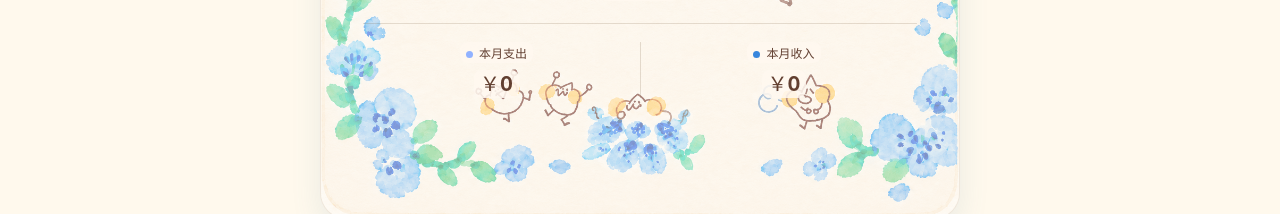
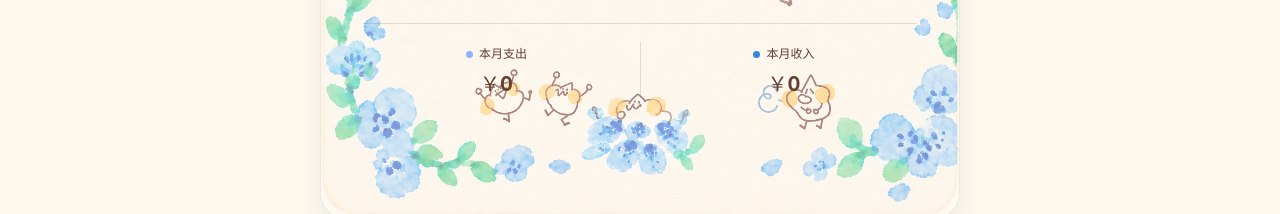
Before and after one commit to GsmhKor/my-ledger, a React (Vite) app: page / in a window 1280 px wide. Shown: the part 292-506 px from the top of the page. Built offline with nearby package versions, Linux system fonts and the light colour scheme.

Commit message:
发布 1.4.1

```diff
--- a/package.json
+++ b/package.json
@@ -1,7 +1,7 @@
 {
   "name": "my-ledger",
   "private": true,
-  "version": "1.4.0",
+  "version": "1.4.1",
   "type": "module",
   "scripts": {
     "dev": "vite",
--- a/src/App.css
+++ b/src/App.css
@@ -11,7 +11,7 @@
 .balance-main { display: flex; flex-direction: column; align-items: center; padding-bottom: 22px; }
 .balance-main span { font-size: 14px; }
 .balance-main strong { max-width: 100%; margin-top: 8px; font-size: 43px; font-variant-numeric: tabular-nums; letter-spacing: -.035em; text-align: center; }
-.balance-main span, .balance-main strong, .balance-grid span, .balance-grid strong { padding: 2px 6px; border-radius: 8px; background: color-mix(in srgb, var(--balance-paper) 86%, transparent); }
+.balance-main span, .balance-main strong, .balance-grid span, .balance-grid strong { padding: 2px 6px; }
 .balance-main strong, .balance-grid strong { line-height: 1.2; white-space: normal; overflow-wrap: anywhere; }
 .balance-grid { display: grid; grid-template-columns: minmax(0, 1fr) minmax(0, 1fr); padding-top: 18px; border-top: 1px solid rgba(126,101,72,.2); }
 .balance-grid > div { min-width: 0; display: flex; flex-direction: column; align-items: center; gap: 7px; padding-right: 10px; text-align: center; }
--- a/src/pages/SettingsPage.tsx
+++ b/src/pages/SettingsPage.tsx
@@ -60,6 +60,6 @@ export function SettingsPage({ transactions, dark, setDark, onRestore, onClear,
     </section>
     <h2 className="settings-section-title">危险操作</h2>
     <section className="settings-card danger-card"><button onClick={clear} disabled={!transactions.length}><span className="settings-icon red"><Icon name="trash" size={20} /></span><span>清空全部数据<small>删除此设备上的所有账单</small></span><Icon name="chevron-right" size={18} /></button></section>
-    <section className="app-info"><img className="mini-app-icon" src={`${import.meta.env.BASE_URL}pwa-192x192.png`} alt="我的账本图标" /><strong>我的账本</strong><span>版本 1.4.0</span><p>纯本地 · 无账号 · 无追踪</p></section>
+    <section className="app-info"><img className="mini-app-icon" src={`${import.meta.env.BASE_URL}pwa-192x192.png`} alt="我的账本图标" /><strong>我的账本</strong><span>版本 1.4.1</span><p>纯本地 · 无账号 · 无追踪</p></section>
   </main>
 }
```
Also changed, not shown: design/balance-hydrangea-source.md (+1 -1 lines), 2 other files (tests, documents, lock files or other folders).
